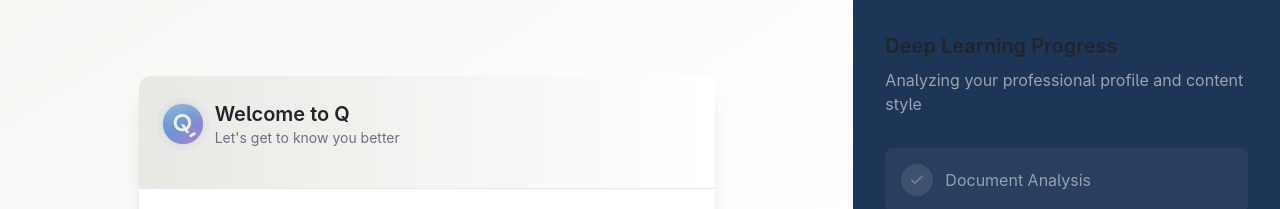
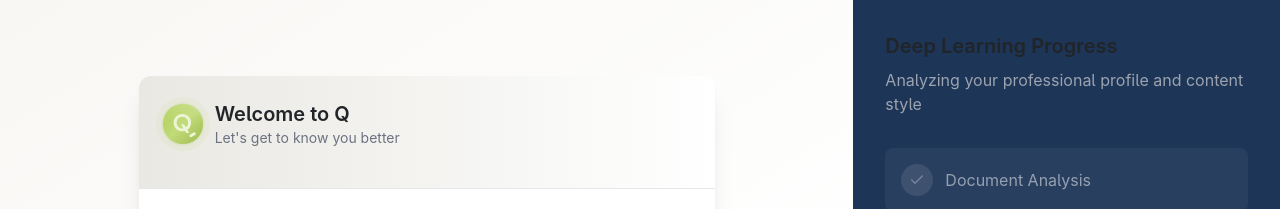
Before and after one commit to trequartist/mvp-v3, a React (Vite) app: page / in a window 1280 px wide. Shown: the top 209 px of the page. Built offline with nearby package versions, Linux system fonts and the light colour scheme.

Commit message:
Update Logo and Q icon styling

```diff
--- a/src/components/common/Logo.tsx
+++ b/src/components/common/Logo.tsx
@@ -3,12 +3,14 @@ import { motion } from 'framer-motion';
 
 interface LogoProps {
   className?: string;
+  showText?: boolean;
 }
 
-const Logo: React.FC<LogoProps> = ({ className = "w-8 h-8" }) => (
+const Logo: React.FC<LogoProps> = ({ className = "w-8 h-8", showText = false }) => (
+  <div className="flex items-center gap-2">
     <div className={`relative ${className}`}>
       {/* Base circle with gradient */}
-    <div className="absolute inset-0 bg-gradient-to-br from-blue-500 via-blue-600 to-purple-600 rounded-full opacity-90" />
+      <div className="absolute inset-0 bg-gradient-to-br from-kiwi via-kiwi-light to-kiwi-dark rounded-full opacity-90" />
 
       {/* Inner glow effect */}
       <div className="absolute inset-0 bg-gradient-to-t from-white/10 via-white/20 to-white/40 rounded-full" />
@@ -44,7 +46,7 @@ const Logo: React.FC<LogoProps> = ({ className = "w-8 h-8" }) => (
 
       {/* Pulsing rings */}
       <motion.div
-      className="absolute -inset-1 rounded-full bg-gradient-to-br from-blue-400 to-purple-400"
+        className="absolute -inset-1 rounded-full bg-gradient-to-br from-kiwi-light to-kiwi"
         animate={{
           scale: [1, 1.2, 1],
           opacity: [0.15, 0, 0.15]
@@ -57,7 +59,7 @@ const Logo: React.FC<LogoProps> = ({ className = "w-8 h-8" }) => (
       />
 
       <motion.div
-      className="absolute -inset-2 rounded-full bg-gradient-to-br from-blue-400 to-purple-400"
+        className="absolute -inset-2 rounded-full bg-gradient-to-br from-kiwi-light to-kiwi"
         animate={{
           scale: [1, 1.3, 1],
           opacity: [0.1, 0, 0.1]
@@ -70,6 +72,14 @@ const Logo: React.FC<LogoProps> = ({ className = "w-8 h-8" }) => (
         }}
       />
     </div>
+
+    {showText && (
+      <div className="flex flex-col">
+        <span className="text-2xl font-bold tracking-tight text-white">ContentQ</span>
+        <span className="text-sm text-gray-400">powered by KiwiQ AI</span>
+      </div>
+    )}
+  </div>
 );
 
 export default Logo;
--- a/src/components/common/ProcessingIndicator.tsx
+++ b/src/components/common/ProcessingIndicator.tsx
@@ -24,7 +24,7 @@ const ProcessingIndicator: React.FC<ProcessingIndicatorProps> = ({
       <div className="relative">
         <Logo className={sizes[size]} />
         <motion.div
-          className="absolute inset-0 bg-gradient-to-br from-blue-400 to-purple-400 rounded-full"
+          className="absolute inset-0 bg-gradient-to-br from-kiwi-light to-kiwi rounded-full"
           animate={{
             scale: [1, 1.2, 1],
             opacity: [0.2, 0, 0.2]
```
Lines whose indentation alone changed are shown as unchanged.
